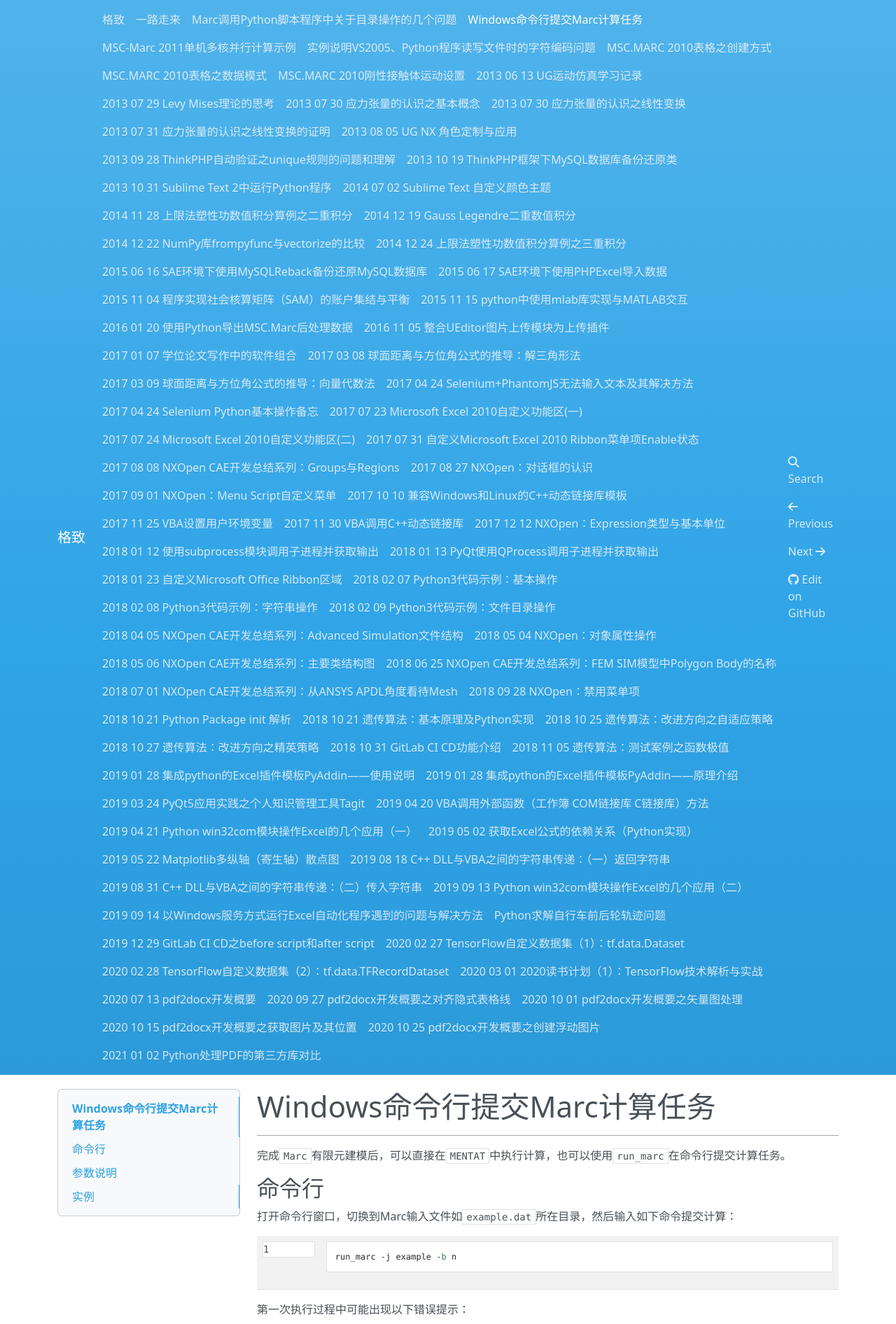
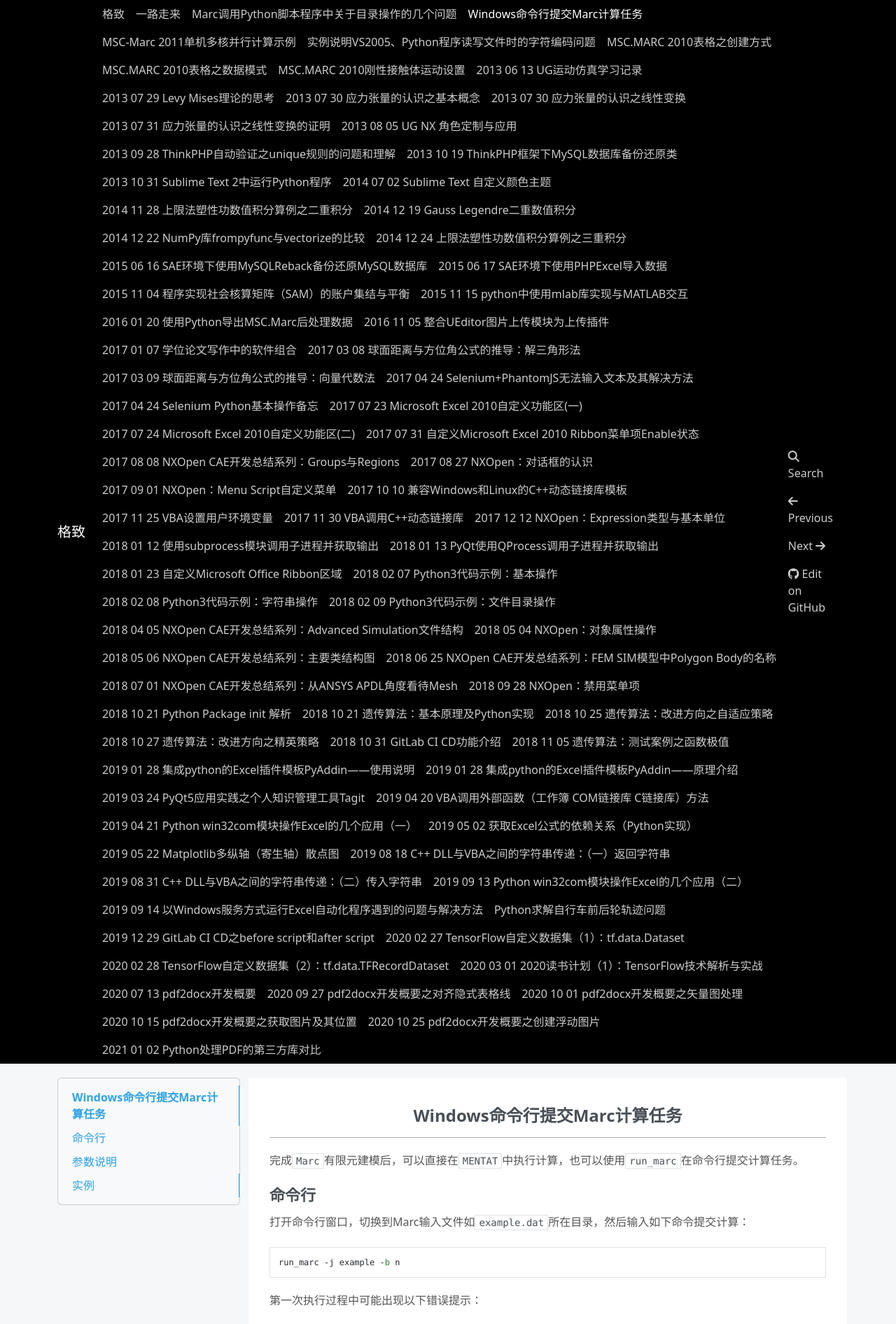
Before and after one commit to dothinking/dothinking.github.io, an MkDocs documentation site: the page built from docs/2012-07-26-Windows命令行提交Marc计算任务.md, in a window 1280 px wide. Shown: the top 1892 px of the page at 70% size. Built offline with MkDocs 1.6.1, drawn with Linux system fonts in a browser that asks for light colours; nearby versions of some CDN libraries; some of the changed text lies outside the part shown.

Commit message:
custom css style

```diff
--- /dev/null
+++ b/docs/css/extra.css
@@ -0,0 +1,83 @@
+/* Basic page element style */
+
+body {
+    background: #f5f7f9;
+}
+
+body::before {
+    background: none;
+}
+
+div.col-md-9 {
+    padding: 40px 30px;
+    background-color: #fff;
+}
+
+div.col-md-9 p {
+    color: #555;
+    line-height: 2;
+    margin-bottom: 20px;
+}
+
+a {
+    color: #555;
+}
+
+div.col-md-9 img {
+    margin: 0 auto;
+}
+
+
+code.no-highlight {
+    color: black;
+}
+
+
+/* nav-bar & side nav-bar*/
+
+.navbar {
+    padding: 0;
+}
+
+.navbar.bg-primary {
+    background-color: black !important;
+    background-image: none;
+}
+
+div.col-md-3 ul.nav li.nav-item {
+    width: 100%;
+}
+
+
+/* title */
+
+div.col-md-9 h1:first-of-type {
+    text-align: center;
+    font-size: 1.5rem;
+    font-weight: bold;
+}
+
+div.col-md-9 h1:first-of-type .headerlink {
+    display: none;
+}
+
+div.col-md-9 h2 {
+    font-size: 1.375rem;
+    margin: 10px 0;
+    font-weight: bold;
+}
+
+
+/* List styles */
+
+dd {
+    padding-left: 20px;
+}
+
+div.col-md-9 li {
+    margin-bottom: 10px;
+}
+
+div.col-md-9 li p {
+    margin-bottom: 10px;
+}
--- a/mkdocs.yml
+++ b/mkdocs.yml
@@ -1,4 +1,6 @@
 site_name: 格致
+site_description: Thinking & Writing
+site_author: dothinking
 site_url: https://dothinking.github.io/
 repo_name: null
 repo_url: https://github.com/dothinking/dothinking.github.io
@@ -17,17 +19,20 @@ markdown_extensions:
   - pymdownx.mark  # 文本高亮
   - pymdownx.smartsymbols  # 符号转换
   - pymdownx.superfences  # 代码嵌套在列表里
-  - codehilite:    # 代码高亮，显示行号
-      guess_lang: false
-      linenums: true
+  - codehilite    # 代码高亮，显示行号
   - toc:  # 锚点
       permalink: true
+      separator: " "
   - pymdownx.arithmatex
   - pymdownx.betterem:
       smart_enable: all
   - pymdownx.magiclink
   - pymdownx.mark
   - pymdownx.tasklist
+
+
+extra_css:
+    - css/extra.css
 
 
 extra_javascript:
```
Also changed, not shown: 1 other file.
